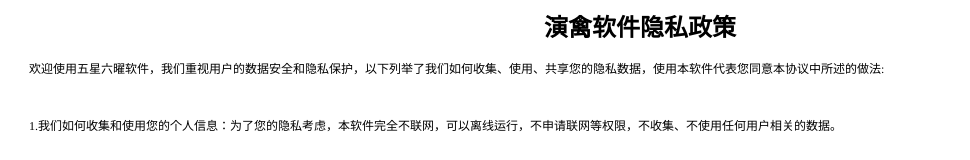
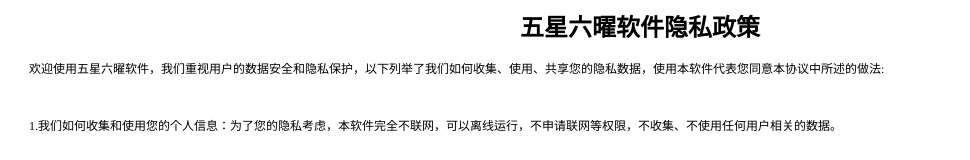
Before and after one commit to xdhuangsidi/five_star_web, a plain HTML site: page index.html in a window 1280 px wide. Shown: the top 160 px of the page, without its empty margins (0-970 px from the left). Drawn offline with Linux system fonts and the light colour scheme.

Commit message:
Update index.html

```diff
--- a/index.html
+++ b/index.html
@@ -15,7 +15,7 @@
   </style>
 </head>
 <body>
-<h1 style="margin: 0.0px 0.0px 16.1px 0.0px; text-align: center; font: 24.0px 'Songti SC'; -webkit-text-stroke: #000000"><span class="s1"><b>演禽软件隐私政策</b></span></h1>
+<h1 style="margin: 0.0px 0.0px 16.1px 0.0px; text-align: center; font: 24.0px 'Songti SC'; -webkit-text-stroke: #000000"><span class="s1"><b>五星六曜软件隐私政策</b></span></h1>
 <p class="p2"><span class="s2">       </span><span class="s1">欢迎使用五星六曜软件，我们重视用户的数据安全和隐私保护，以下列举了我们如何收集、使用、共享您的隐私数据，使用本软件代表您同意本协议中所述的做法</span><span class="s2">:</span></p>
 <p class="p3"><span class="s1"></span><br></p>
 <p class="p4"><span class="s2">       1.</span><span class="s1">我们如何收集和使用您的个人信息：为了您的隐私考虑，本软件完全不联网，可以离线运行，不申请联网等权限，不收集、不使用任何用户相关的数据。</span></p>
```
